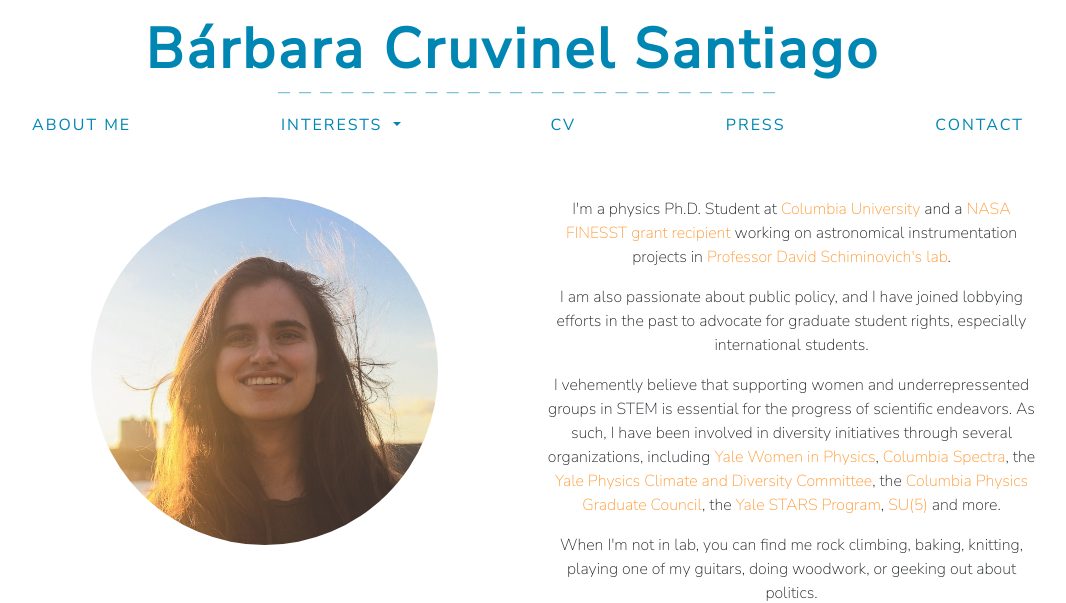
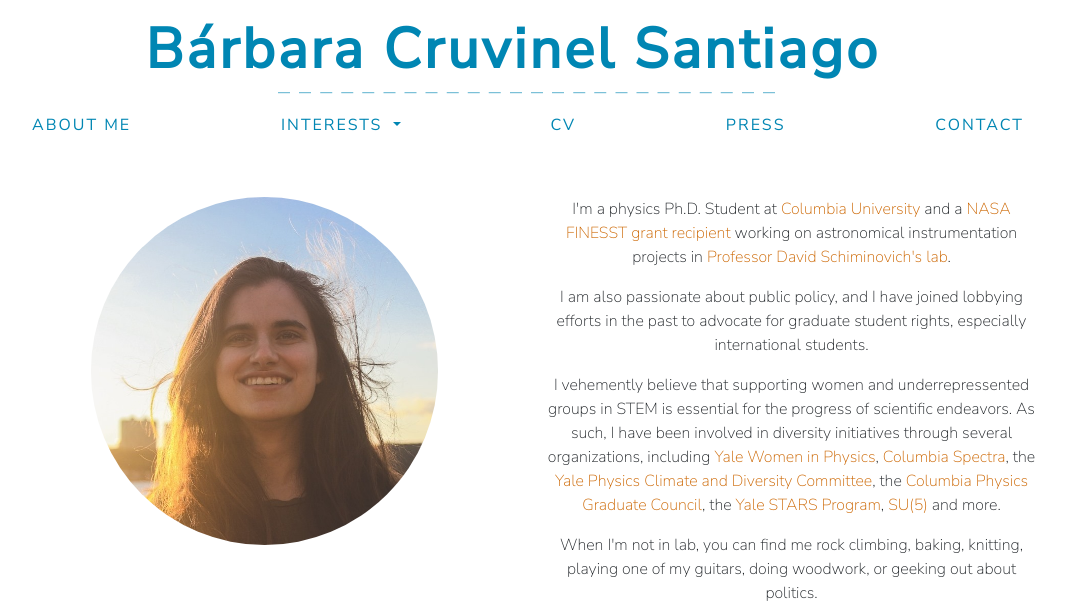
Before and after one commit to barbaracrusan/barbaracrusan.github.io, a Jekyll site: the page built from index.html, in a window 1280 px wide. Shown: the top 603 px of the page, without its empty margins (112-1178 px from the left). Built offline with Jekyll 4.4.1, drawn with Linux system fonts in a browser that asks for light colours; nearby versions of some CDN libraries.

Commit message:
link color again

```diff
--- a/css/custom.css
+++ b/css/custom.css
@@ -31,7 +31,7 @@
 }
 
 a {
-  color: #ff9933;
+  color: #cc6600;
   text-decoration: none;
   background-color: transparent;
   -webkit-text-decoration-skip: objects;
```
